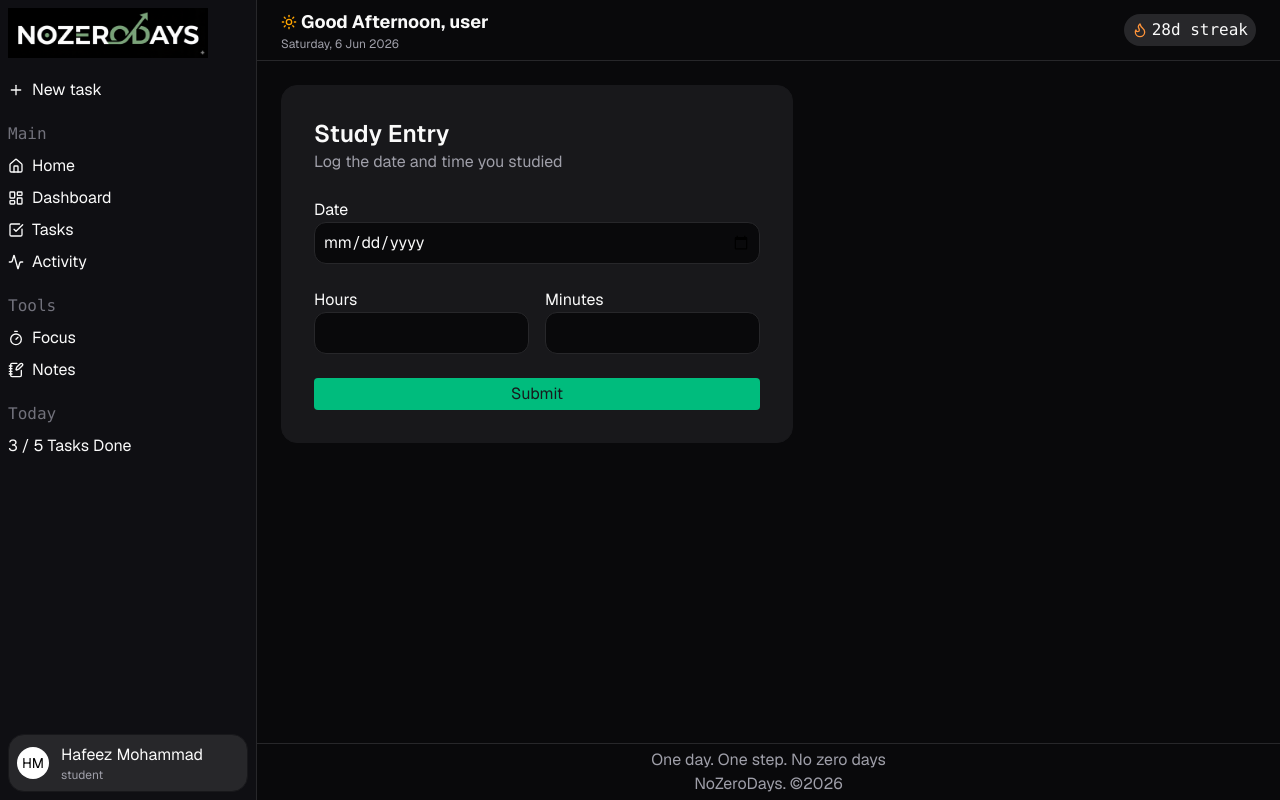
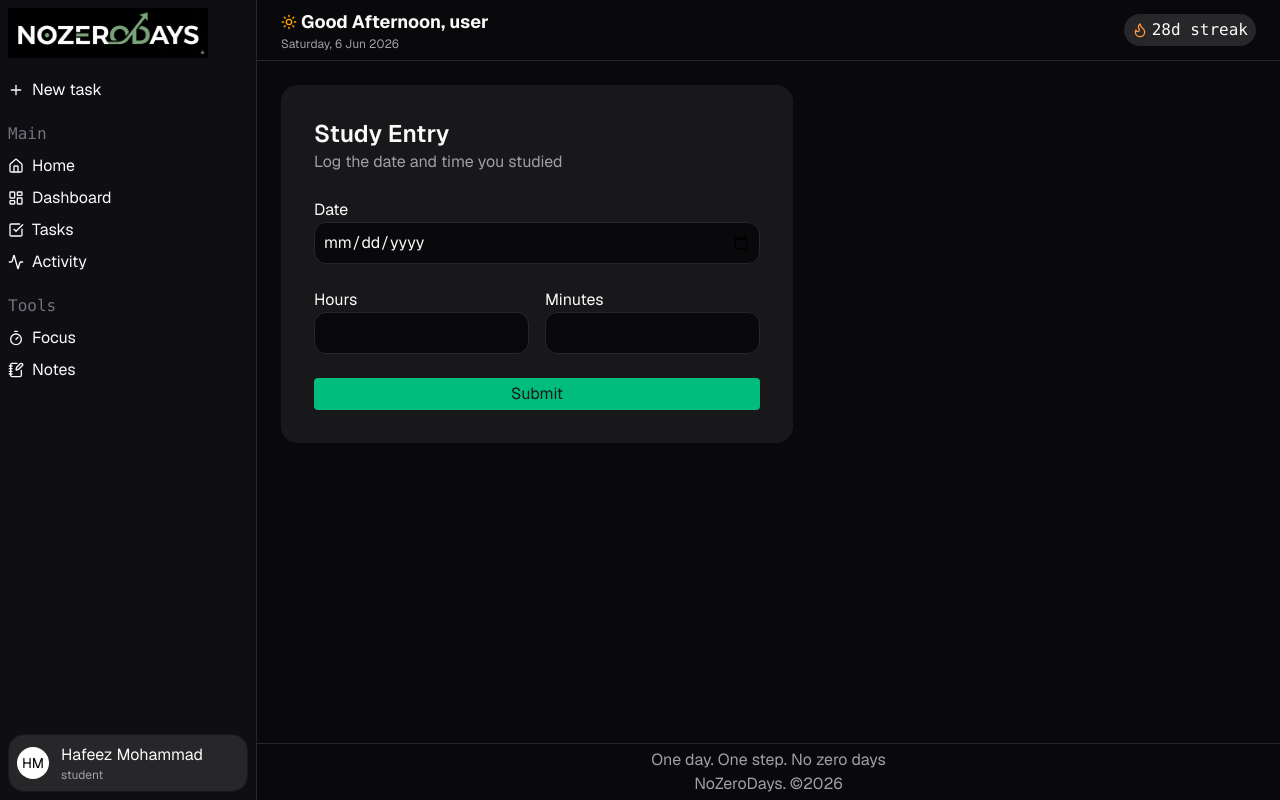
Before and after one commit to hafeez-07/NoZeroDays-2.0, a Next.js app: page / in a window 1280 px wide. Built offline with nearby package versions, Linux system fonts and the light colour scheme.

Commit message:
feat(ui): Remove today's stat from sidebar

```diff
--- a/src/components/Sidebar.tsx
+++ b/src/components/Sidebar.tsx
@@ -60,10 +60,7 @@ export default function Sidebar() {
             <div>Notes</div>
           </div>
         </div>
-        <div className="flex flex-col gap-2">
-          <div className="text-zinc-500 font-mono">Today</div>
-          <div>3 / 5 Tasks Done</div>
-        </div>
+
       </div>
 
       {/* profile section */}
```
